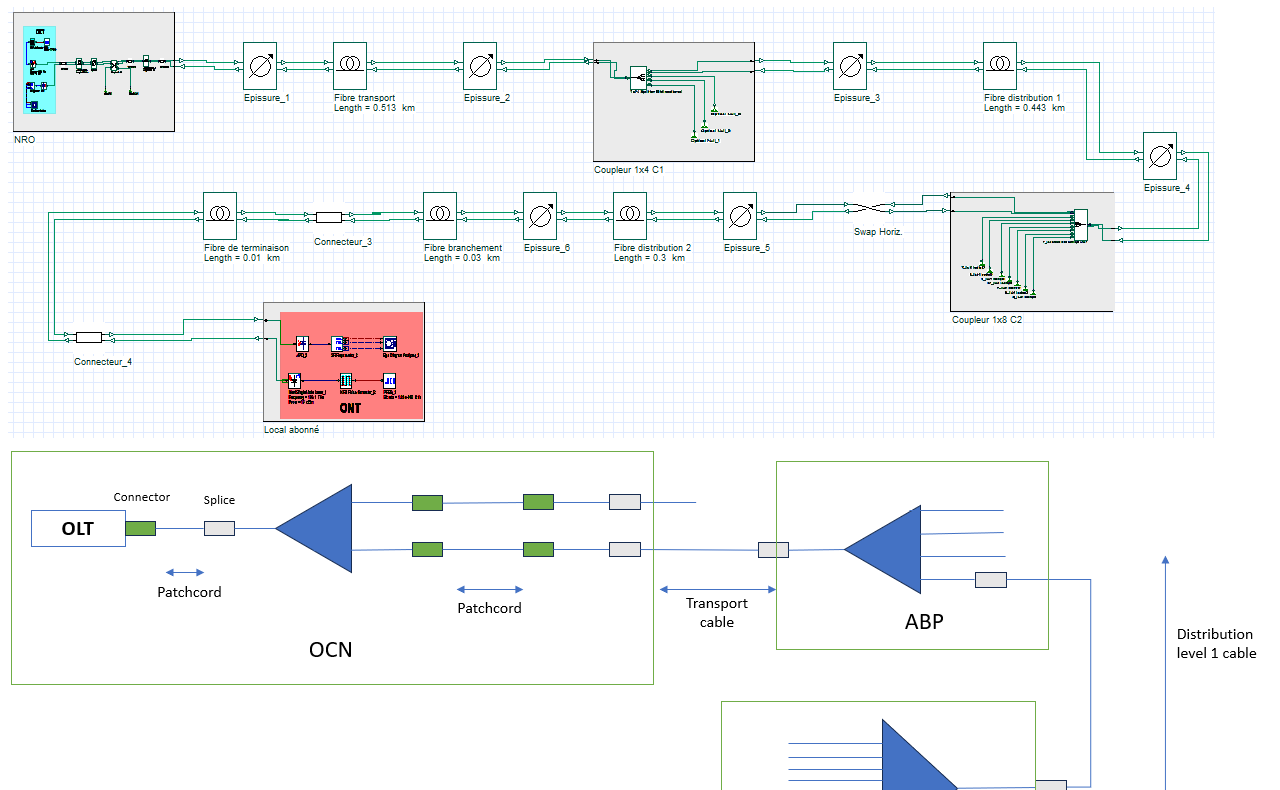
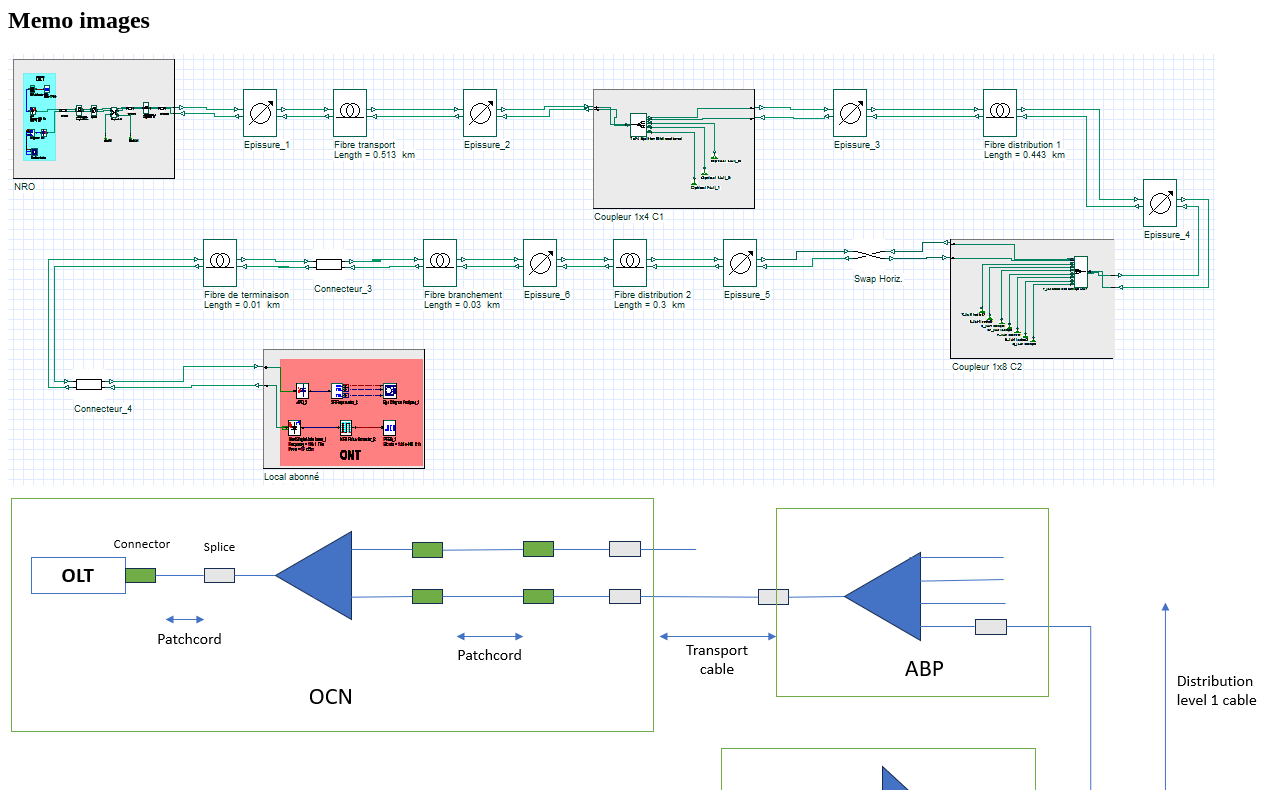
Before and after one commit to MMNdiaye/hello-world, a plain HTML site: page index.html in a window 1280 px wide. Shown: the part 73-863 px from the top of the page. Drawn offline with Linux system fonts and the light colour scheme.

Commit message:
Modified html. Added subHeader

```diff
--- a/index.html
+++ b/index.html
@@ -6,6 +6,7 @@
 
     <body>
         <h1>Index</h1>
+        <h2>Memo images</h2>
         <img src = "memo.png"/>
         <img src = "memo3.PNG"/>
     </body>
```
